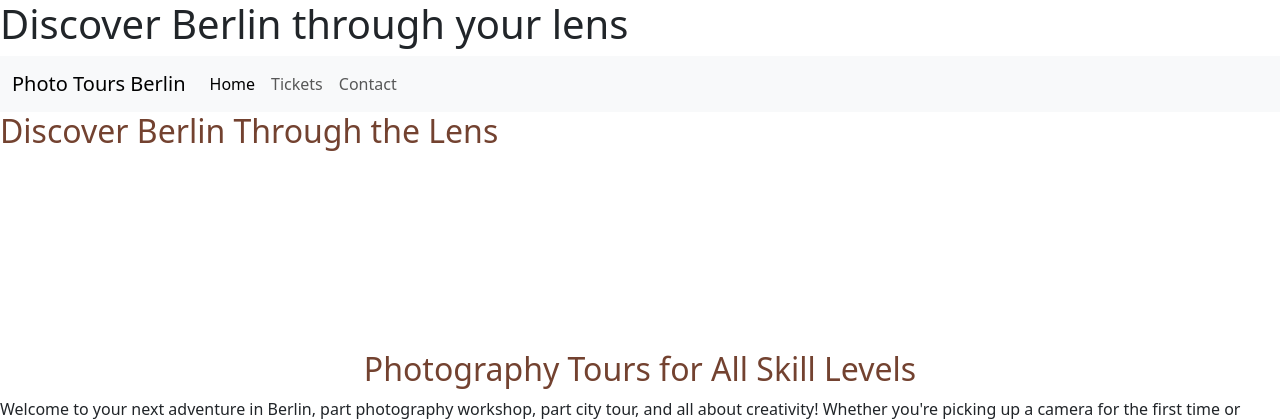
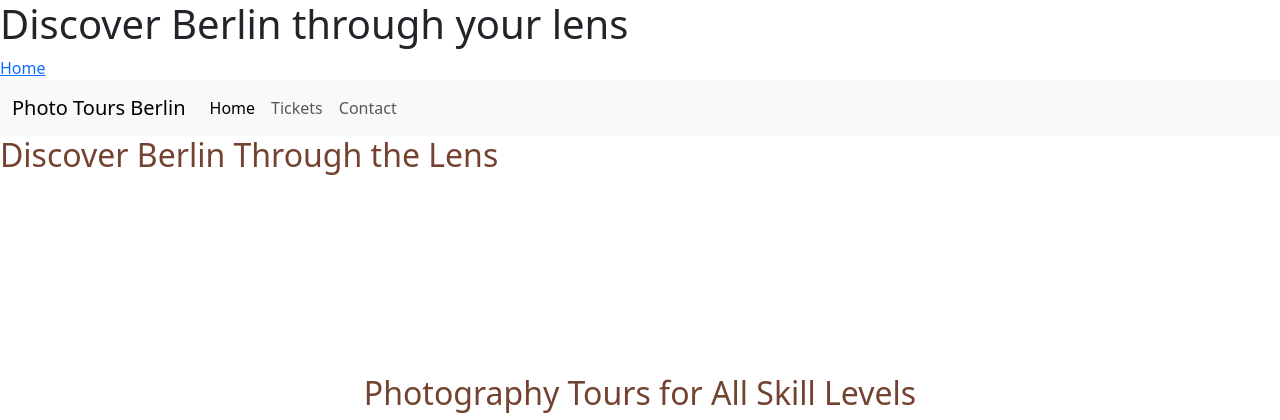
Before and after one commit to ZMegX/berlinphototours, a Flask app: page / in a window 1280 px wide. Shown: the top 420 px of the page. Run offline with Flask 3, Linux system fonts and the light colour scheme.

Commit message:
url home added into the <header>

```diff
--- a/app/templates/base.html
+++ b/app/templates/base.html
@@ -13,6 +13,7 @@
       <h1>
         Discover Berlin through your lens
       </h1>
+      <a href="{{ url_for('index') }}"> Home</a>
     </header>
     <nav class="navbar navbar-expand-lg bg-body-tertiary">
       <div class="container-fluid">
```
